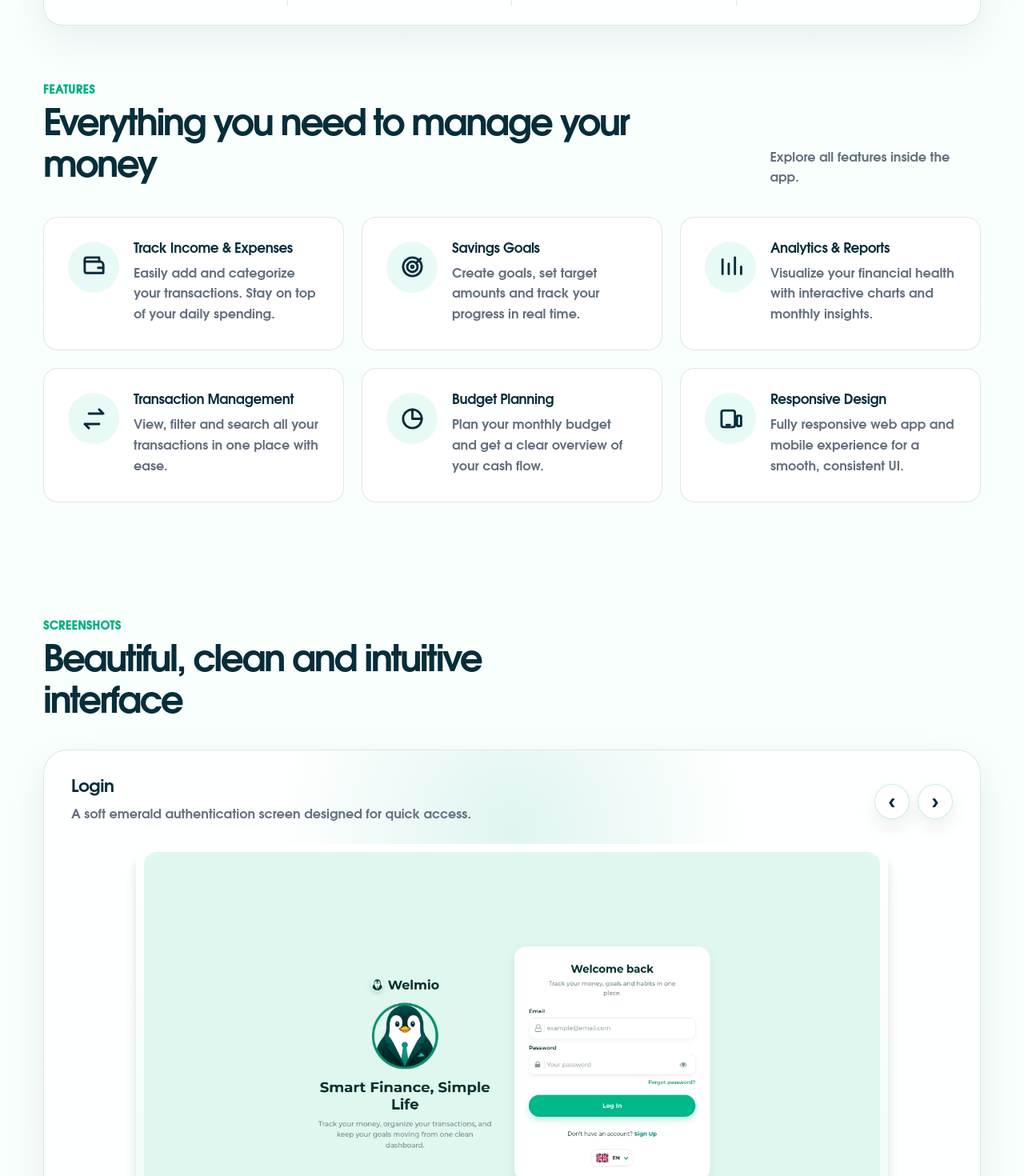
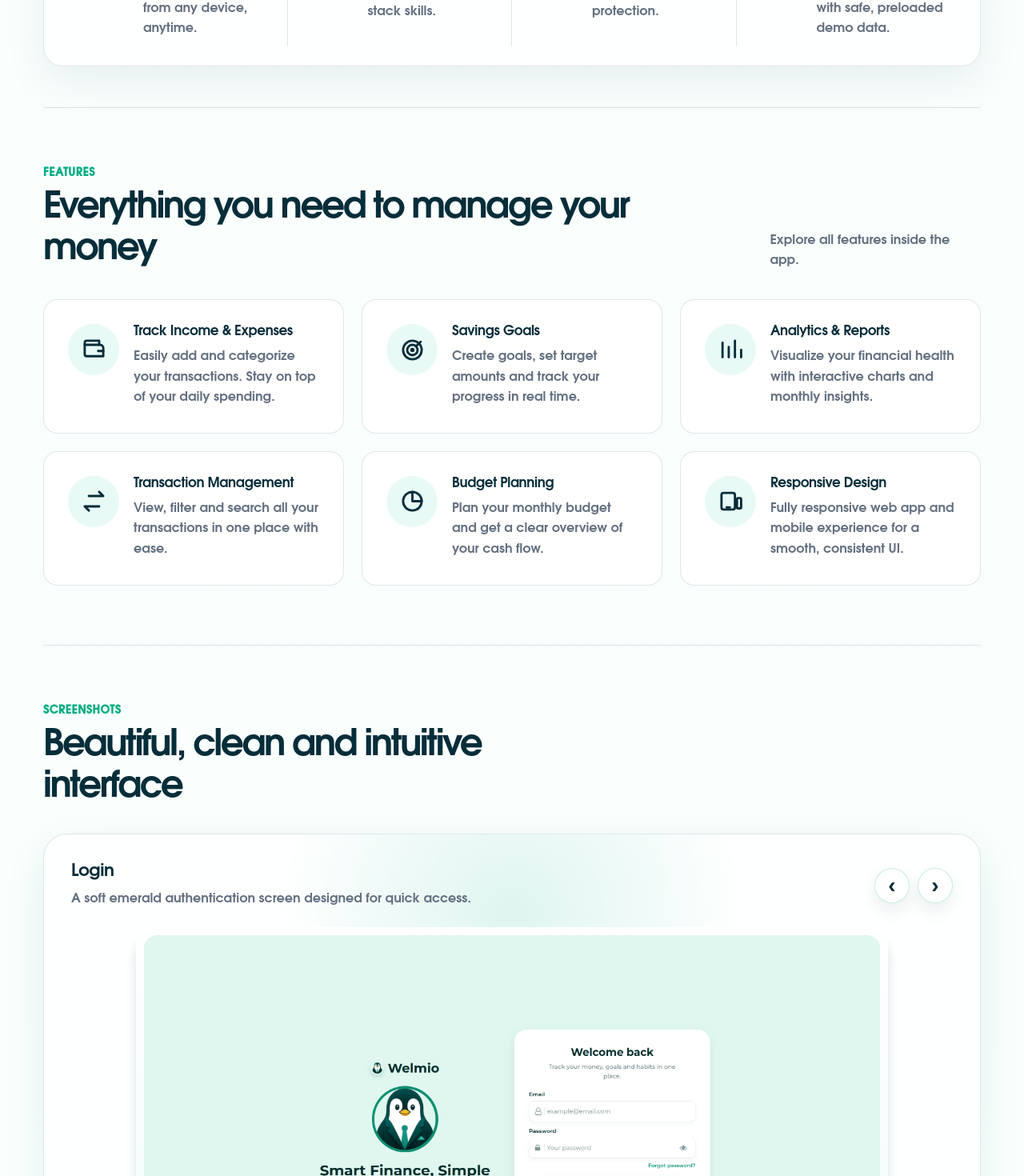
Before and after one commit to joanmrtnz/welmio, a Next.js app in the folder apps/web/: page / in a window 1280 px wide. Shown: the part 900-2370 px from the top of the page at 80% size. Built offline with nearby package versions, Linux system fonts and the light colour scheme; no server answers.

Commit message:
style(web): unify landing section spacing and dividers

```diff
--- a/apps/web/app/(public)/page.module.css
+++ b/apps/web/app/(public)/page.module.css
@@ -10,6 +10,7 @@
   --line: rgba(6, 45, 58, 0.12);
   --shadow: 0 18px 52px rgba(6, 45, 58, 0.08);
   --radius: 24px;
+  --section-space: 58px;
 
   min-height: 100vh;
   color: var(--ink);
@@ -498,6 +499,7 @@
 .highlights {
   display: grid;
   grid-template-columns: 1fr;
+  margin-block: clamp(32px, 4vw, 56px);
   padding: 18px;
   border: 1px solid var(--line);
   border-radius: var(--radius);
@@ -565,7 +567,11 @@
 .section,
 .stepsSection,
 .techSection {
-  padding: 58px 0;
+  padding: var(--section-space) 0;
+}
+
+.sectionSeparator {
+  border-top: 1px solid var(--line);
 }
 
 .sectionHeader {
@@ -741,11 +747,6 @@
   object-fit: cover;
 }
 
-.stepsSection {
-  border-top: 1px solid var(--line);
-  border-bottom: 1px solid var(--line);
-}
-
 .stepsGrid {
   position: relative;
   gap: 28px;
@@ -895,7 +896,7 @@
   display: grid;
   grid-template-columns: 1fr;
   gap: 34px;
-  padding: 42px 0 56px;
+  padding: var(--section-space) 0 56px;
 }
 
 .footerBrand .brand {
@@ -1005,6 +1006,10 @@
 }
 
 @media (min-width: 760px) {
+  .page {
+    --section-space: 74px;
+  }
+
   .navbar,
   .hero,
   .highlights,
@@ -1096,12 +1101,6 @@
 
   .highlightCard {
     border-right: 1px solid var(--line);
-  }
-
-  .section,
-  .stepsSection,
-  .techSection {
-    padding: 74px 0;
   }
 
   .sectionHeader {
--- a/apps/web/app/(public)/page.tsx
+++ b/apps/web/app/(public)/page.tsx
@@ -130,7 +130,10 @@ export default function Home(): ReactElement {
         ))}
       </section>
 
-      <section id="features" className={styles.section}>
+      <section
+        id="features"
+        className={`${styles.section} ${styles.sectionSeparator}`}
+      >
         <div className={styles.sectionHeader}>
           <div><p className={styles.eyebrow}>Features</p><h2>Everything you need to manage your money</h2></div>
           <p>Explore all features inside the app.</p>
@@ -145,7 +148,10 @@ export default function Home(): ReactElement {
         </div>
       </section>
 
-      <section id="screenshots" className={styles.section}>
+      <section
+        id="screenshots"
+        className={`${styles.section} ${styles.sectionSeparator}`}
+      >
         <div className={styles.compactHeader}>
           <p className={styles.eyebrow}>Screenshots</p>
           <h2>Beautiful, clean and intuitive interface</h2>
@@ -156,7 +162,10 @@ export default function Home(): ReactElement {
          />
       </section>
 
-      <section id="how-it-works" className={styles.stepsSection}>
+      <section
+        id="how-it-works"
+        className={`${styles.stepsSection} ${styles.sectionSeparator}`}
+      >
         <div className={styles.compactHeader}>
           <p className={styles.eyebrow}>How it works</p>
           <h2>Simple steps to better finances</h2>
@@ -172,7 +181,10 @@ export default function Home(): ReactElement {
         </div>
       </section>
 
-      <section id="tech-stack" className={styles.techSection}>
+      <section
+        id="tech-stack"
+        className={`${styles.techSection} ${styles.sectionSeparator}`}
+      >
         <div className={styles.techCopy}>
           <p className={styles.eyebrow}>Built as a portfolio project</p>
           <h2>Built with modern technologies and best practices</h2>
@@ -220,7 +232,7 @@ export default function Home(): ReactElement {
         </div>
       </section>
 
-      <footer className={styles.footer}>
+      <footer className={`${styles.footer} ${styles.sectionSeparator}`}>
         <div className={styles.footerBrand}>
           <Link href="/" className={styles.brand}>
             <Image src="/welmio-logo.png" alt="Welmio" width={56} height={56} />
```
